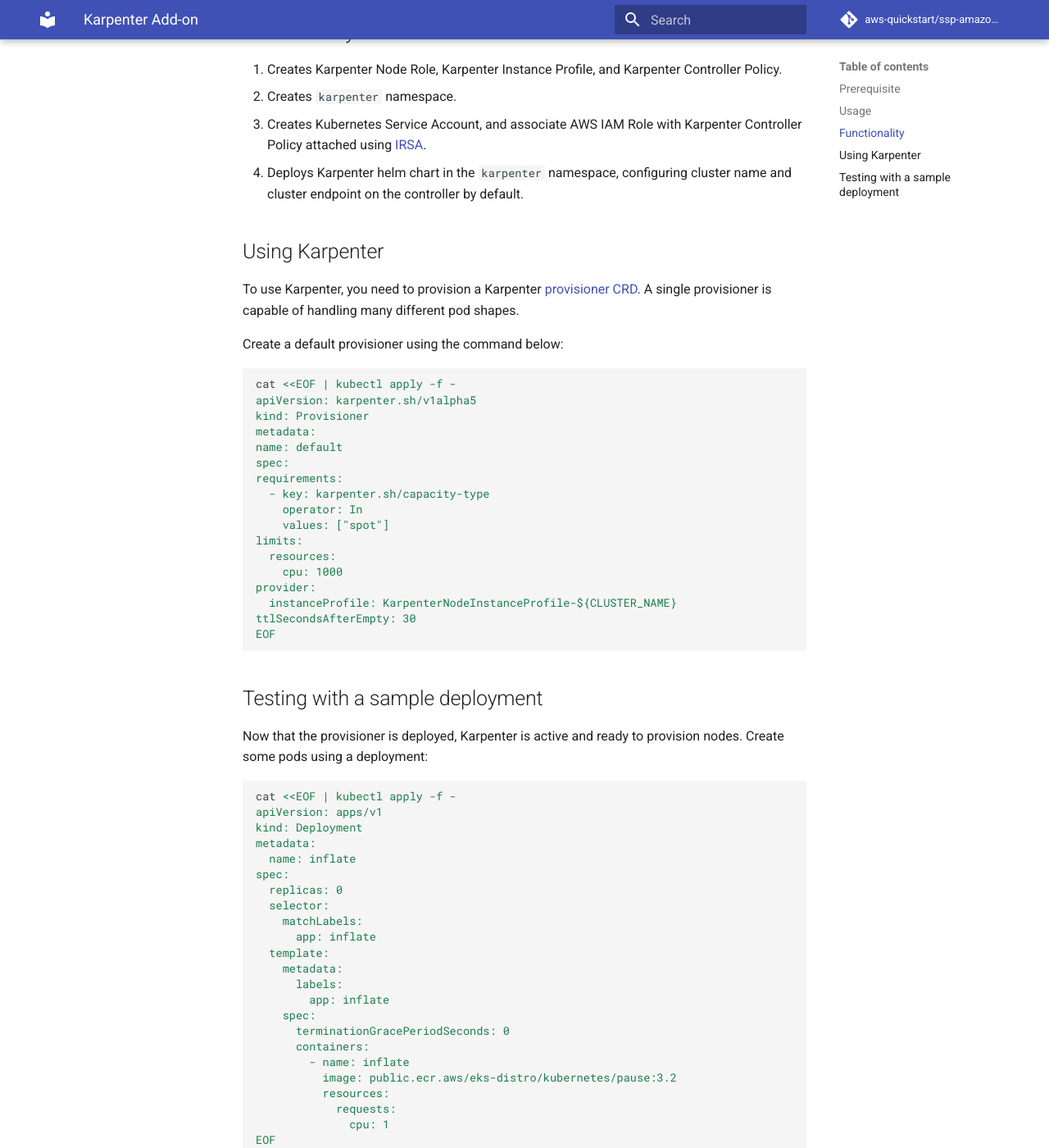
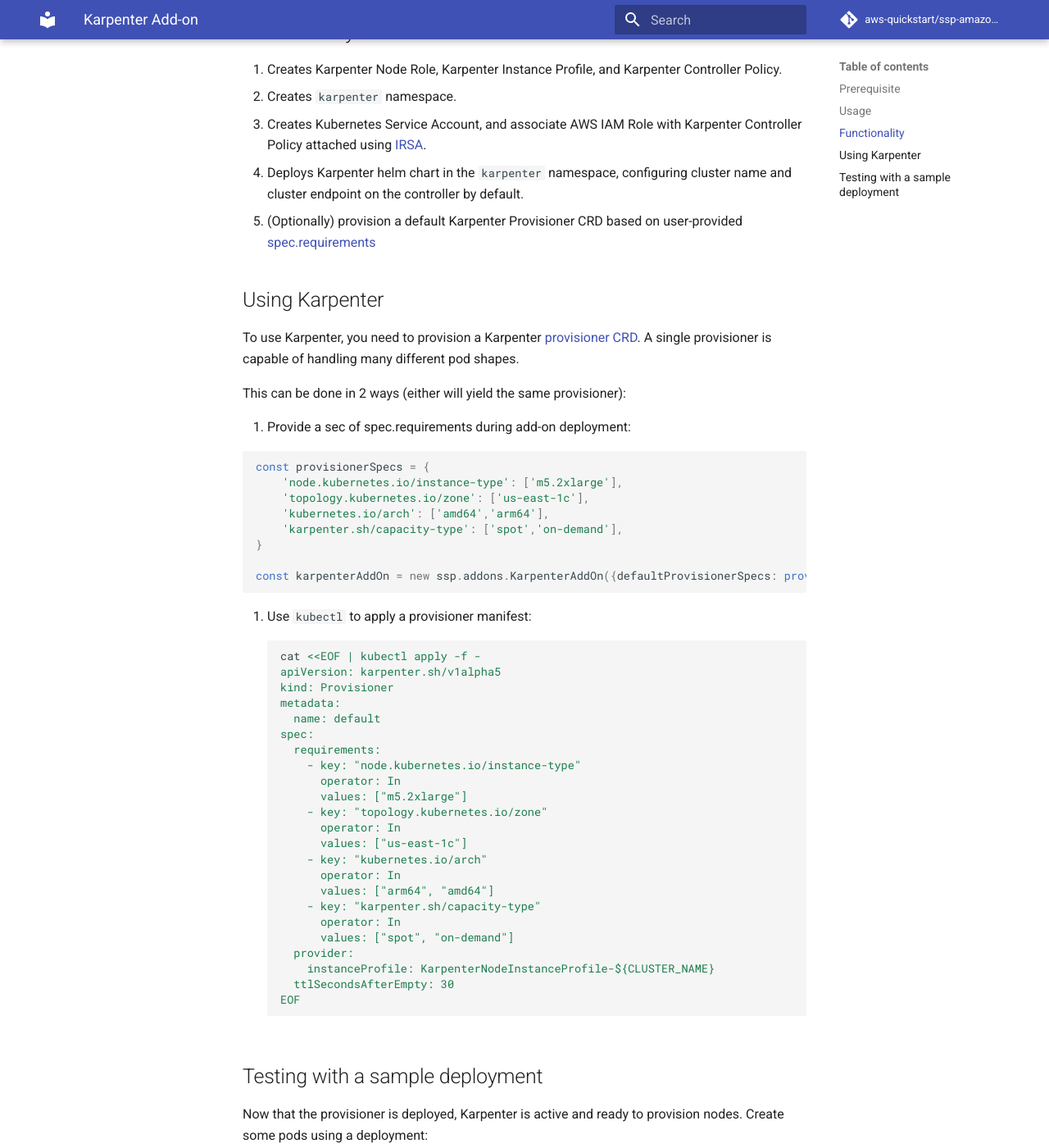
Before and after one commit to aws-quickstart/cdk-eks-blueprints, an MkDocs documentation site: the page built from docs/addons/karpenter.md, in a window 1280 px wide and 1400 px high, scrolled down 1300 px. Shown: the whole window at 82% size. Built offline with MkDocs 1.6.1 and Material for MkDocs 9.7.7, drawn with Linux system fonts in a browser that asks for light colours; comment, search, counter and statistics services are not loaded; some of the changed text lies outside the part shown.

Commit message:
karpenter doc revised and optional default provisioner feature added

````diff
--- a/docs/addons/karpenter.md
+++ b/docs/addons/karpenter.md
@@ -21,16 +21,16 @@
 ```typescript
 import * as ssp from '@aws-quickstart/ssp-amazon-eks';
 
-const addOn = new ssp.addons.KarpenterAddOn();
-const addOns: Array<ClusterAddOn> = [ addOn ];
+const app = new cdk.App();
+const account = <AWS_ACCOUNT_ID>;
+const region = <AWS_REGION>;
+const env: { account, region },
 
-const app = new cdk.App();
-new EksBlueprint(app, 'my-stack-name', addOns, [], {
-  env: {
-      account: <AWS_ACCOUNT_ID>,
-      region: <AWS_REGION>,
-  },
-});
+const blueprint = ssp.EksBlueprint.builder()
+  .account(account)
+  .region(region)
+  .addOns( new ssp.addons.KarpenterAddOn() )
+  .teams().build(app, 'my-stack-name', {env});
 ```
 
 To validate that Karpenter add-on is running ensure that the add-on deployments for the controller and the webhook are in `RUNNING` state:
@@ -49,29 +49,51 @@
 2. Creates `karpenter` namespace.
 3. Creates Kubernetes Service Account, and associate AWS IAM Role with Karpenter Controller Policy attached using [IRSA](https://docs.aws.amazon.com/emr/latest/EMR-on-EKS-DevelopmentGuide/setting-up-enable-IAM.html).
 4. Deploys Karpenter helm chart in the `karpenter` namespace, configuring cluster name and cluster endpoint on the controller by default.
+5. (Optionally) provision a default Karpenter Provisioner CRD based on user-provided [spec.requirements](https://karpenter.sh/docs/provisioner/#specrequirements)
 
 ## Using Karpenter
 
 To use Karpenter, you need to provision a Karpenter [provisioner CRD](https://karpenter.sh/docs/provisioner/). A single provisioner is capable of handling many different pod shapes.
 
-Create a default provisioner using the command below:
+This can be done in 2 ways (either will yield the same provisioner):
+
+1. Provide a sec of spec.requirements during add-on deployment:
+
+```typescript
+const provisionerSpecs = {
+    'node.kubernetes.io/instance-type': ['m5.2xlarge'],
+    'topology.kubernetes.io/zone': ['us-east-1c'],
+    'kubernetes.io/arch': ['amd64','arm64'],
+    'karpenter.sh/capacity-type': ['spot','on-demand'],
+}
+
+const karpenterAddOn = new ssp.addons.KarpenterAddOn({defaultProvisionerSpecs: provisionerSpecs})
+```
+
+2. Use `kubectl` to apply a provisioner manifest:
 ```bash
 cat <<EOF | kubectl apply -f -
 apiVersion: karpenter.sh/v1alpha5
 kind: Provisioner
 metadata:
-name: default
+  name: default
 spec:
-requirements:
-  - key: karpenter.sh/capacity-type
-    operator: In
-    values: ["spot"]
-limits:
-  resources:
-    cpu: 1000
-provider:
-  instanceProfile: KarpenterNodeInstanceProfile-${CLUSTER_NAME}
-ttlSecondsAfterEmpty: 30
+  requirements:
+    - key: "node.kubernetes.io/instance-type"
+      operator: In
+      values: ["m5.2xlarge"]
+    - key: "topology.kubernetes.io/zone"
+      operator: In
+      values: ["us-east-1c"]
+    - key: "kubernetes.io/arch"
+      operator: In
+      values: ["arm64", "amd64"]
+    - key: "karpenter.sh/capacity-type"
+      operator: In
+      values: ["spot", "on-demand"]
+  provider:
+    instanceProfile: KarpenterNodeInstanceProfile-${CLUSTER_NAME}
+  ttlSecondsAfterEmpty: 30
 EOF
 ```
 
````
Also changed, not shown: 4 other files.
